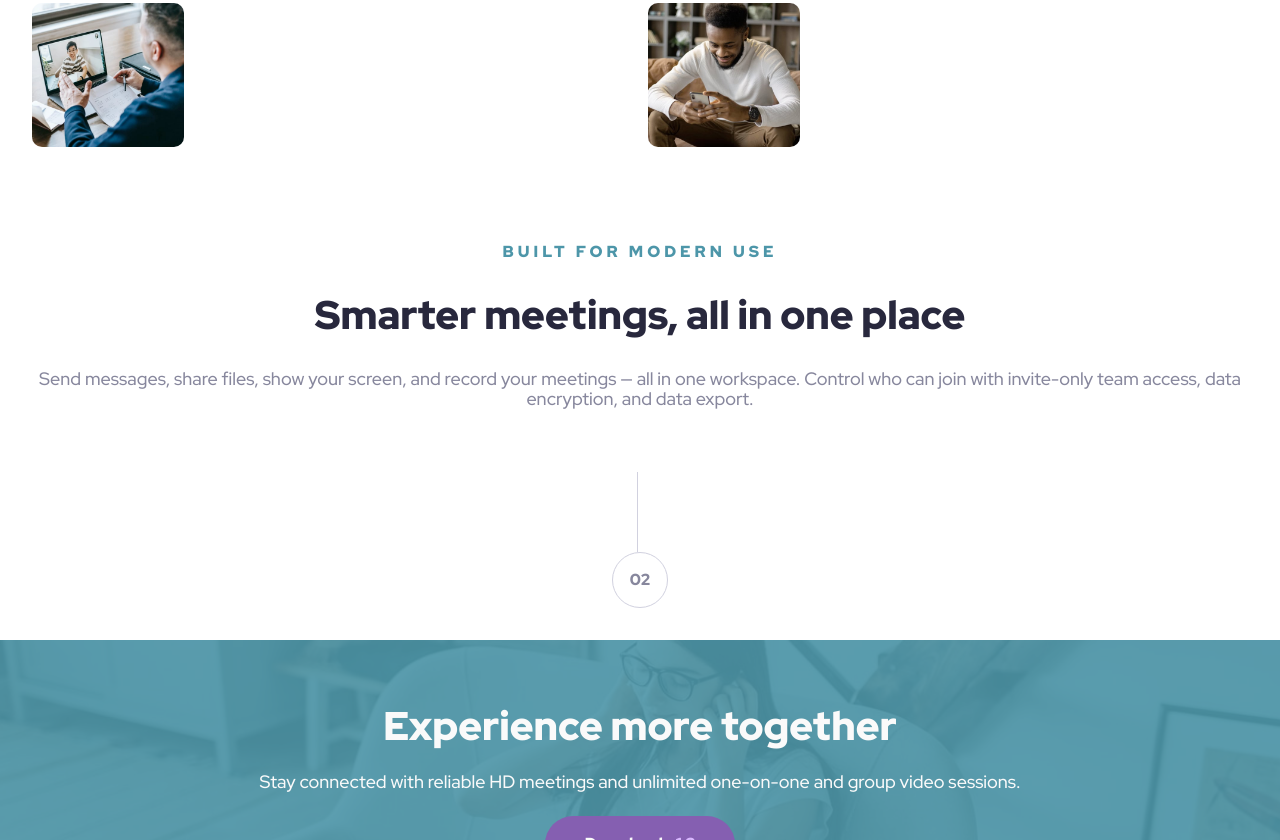
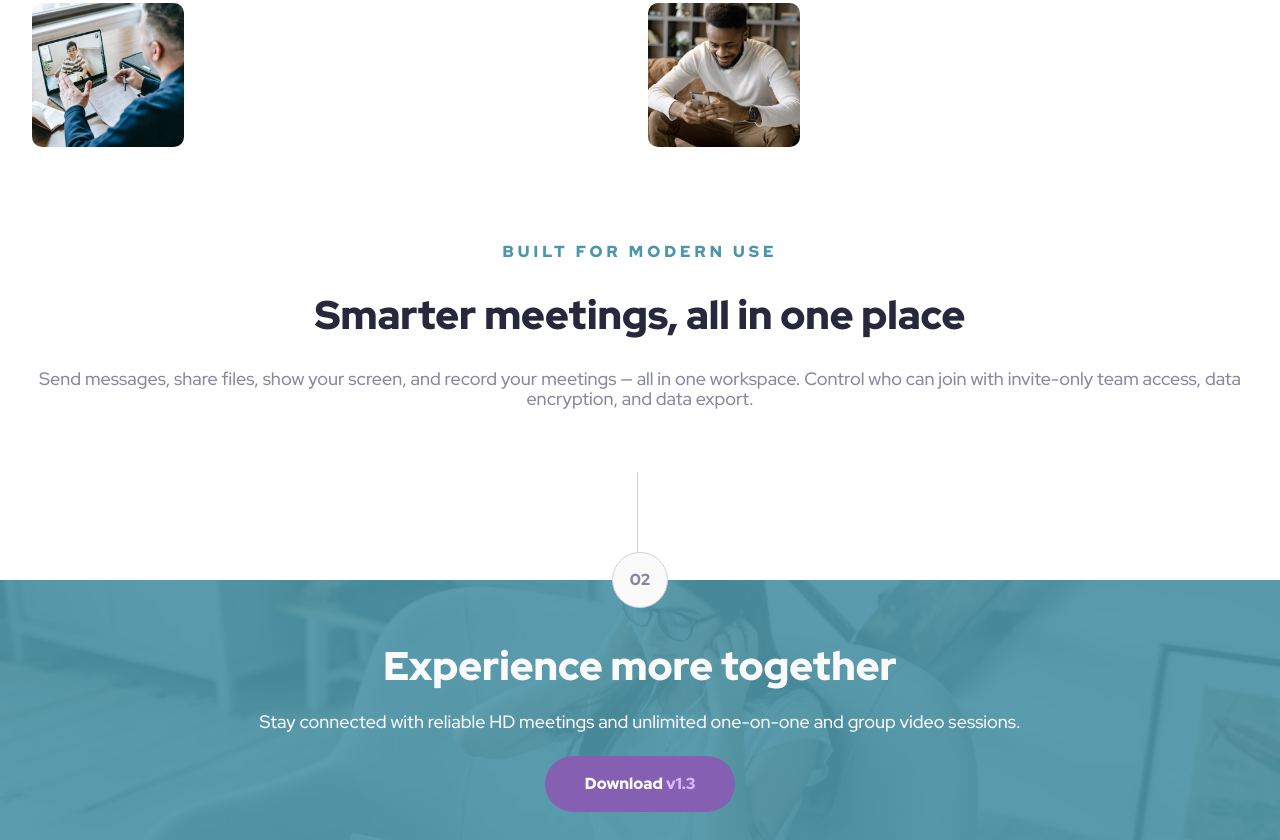
Before and after one commit to jkaps9/meet-landing-page, a website built with webpack: page src/template.html in a window 1280 px wide. Shown: the part 1019-1859 px from the top of the page. Built offline with nearby package versions, Linux system fonts and the light colour scheme.

Commit message:
offset 2nd number section to overlap CTA

```diff
--- a/src/local.css
+++ b/src/local.css
@@ -80,5 +80,10 @@
     display: flex;
     justify-content: center;
     align-items: center;
+    background-color: var(--white);
+  }
+
+  &.offset {
+    margin-bottom: -60px;
   }
 }
--- a/src/template.html
+++ b/src/template.html
@@ -99,7 +99,7 @@
         </div>
       </section>
 
-      <section id="number">
+      <section id="number" class="offset">
         <div class="container">
           <div class="line"></div>
           <span class="number text-preset-5">02</span>
```
